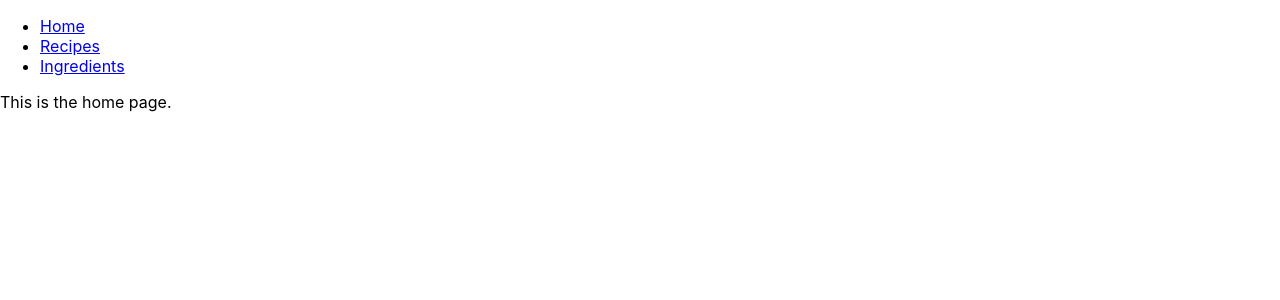
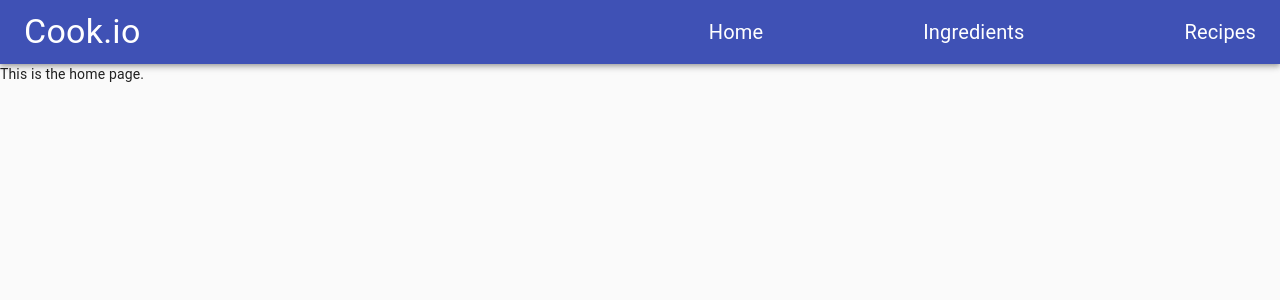
Before and after one commit to nigel5/Cooking-Recipe-Suggestion-Web-App, a React (Create React App) app in the folder frontend/: page / in a window 1280 px wide. Shown: the top 300 px of the page. Built offline with nearby package versions, Linux system fonts and the light colour scheme.

Commit message:
feat(material ui): added material ui + navbar styling

```diff
--- a/frontend/package.json
+++ b/frontend/package.json
@@ -3,6 +3,10 @@
   "version": "0.1.0",
   "private": true,
   "dependencies": {
+    "@emotion/react": "^11.10.4",
+    "@emotion/styled": "^11.10.4",
+    "@material-ui/core": "^4.12.4",
+    "@mui/material": "^5.10.10",
     "@testing-library/jest-dom": "^5.14.1",
     "@testing-library/react": "^13.0.0",
     "@testing-library/user-event": "^13.2.1",
--- a/frontend/src/App.js
+++ b/frontend/src/App.js
@@ -1,5 +1,4 @@
 import React from "react";
-import logo from "./logo.svg";
 import "./App.css";
 import {
   BrowserRouter as Router,
@@ -8,6 +7,7 @@
   Route,
   Link,
 } from "react-router-dom";
+import Navbar from "./components/Navbar";
 import Ingredients from "./pages/Ingredients";
 import Home from "./pages/Home";
 import Recipes from "./pages/Recipes";
@@ -16,19 +16,7 @@
   return (
     <Router>
       <div>
-        <nav>
-          <ul>
-            <li>
-              <Link to="/">Home</Link>
-            </li>
-            <li>
-              <Link to="/recipes">Recipes</Link>
-            </li>
-            <li>
-              <Link to="/ingredients">Ingredients</Link>
-            </li>
-          </ul>
-        </nav>
+        <Navbar />
 
         <Outlet />
 
--- /dev/null
+++ b/frontend/src/components/Navbar.js
@@ -0,0 +1,59 @@
+import React from "react";
+import {
+  AppBar,
+  Toolbar,
+  CssBaseline,
+  Typography,
+  makeStyles,
+} from "@material-ui/core";
+import { Link } from "react-router-dom";
+import { getByPlaceholderText } from "@testing-library/react";
+
+const useStyles = makeStyles((theme) => ({
+  navlinks: {
+    marginLeft: theme.spacing(10),
+    display: "flex",
+  },
+  logo: {
+    flexGrow: "1",
+    cursor: "pointer",
+  },
+  link: {
+    textDecoration: "none",
+    color: "white",
+    fontSize: "20px",
+    marginLeft: theme.spacing(20),
+    "&:hover": {
+      color: "yellow",
+      fontWeight: "bold",
+    },
+  },
+}));
+
+const Navbar = () => {
+  const classes = useStyles();
+
+  return (
+    <AppBar position="static">
+      <CssBaseline />
+      <Toolbar>
+        <Typography variant="h4" className={classes.logo}>
+          Cook.io
+        </Typography>
+        <div className={classes.navlinks}>
+          <Link to="/" className={classes.link}>
+            Home
+          </Link>
+          <Link to="/ingredients" className={classes.link}>
+            Ingredients
+          </Link>
+          <Link to="/recipes" className={classes.link}>
+            Recipes
+          </Link>
+        </div>
+      </Toolbar>
+    </AppBar>
+  );
+};
+
+export default Navbar;
```
Also changed, not shown: 1 other file (tests, documents, lock files or other folders).
